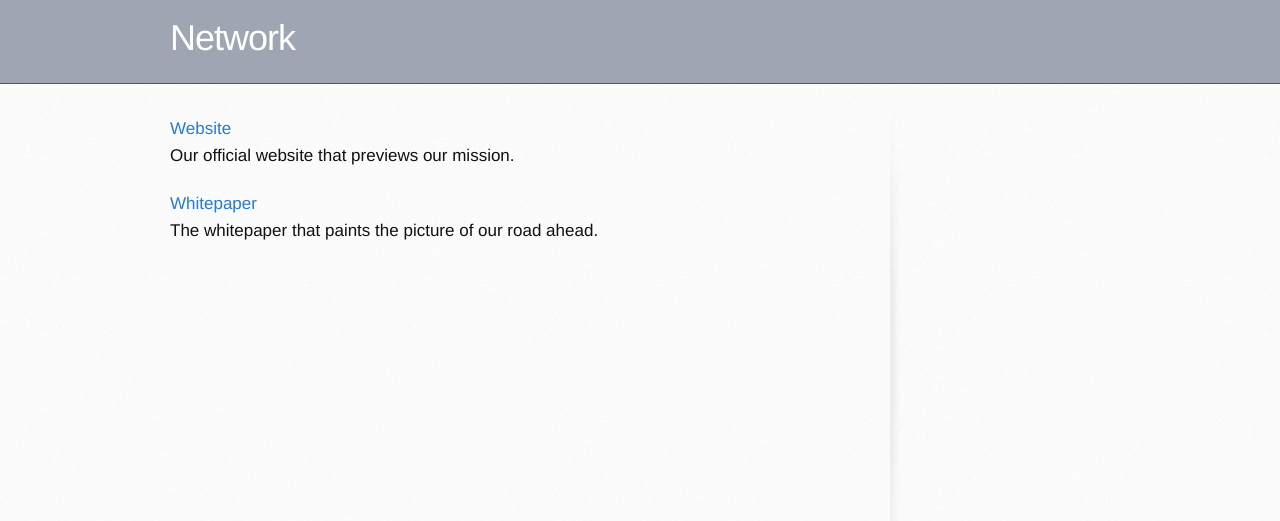
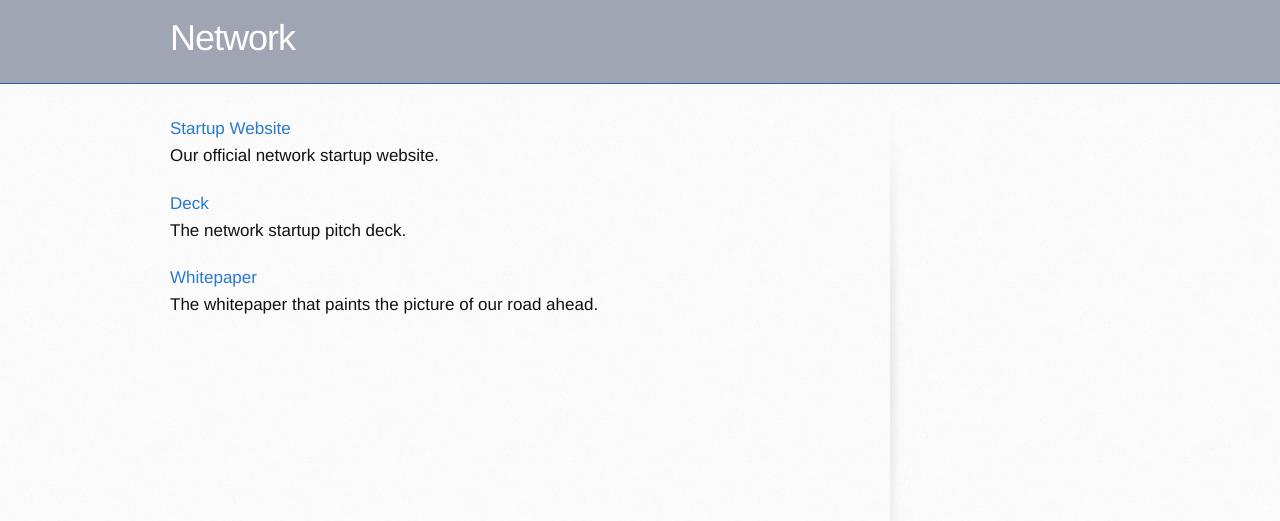
Before and after one commit to networkf/network.github.io, a Jekyll site: the page built from resources.md, in a window 1280 px wide. Shown: the top 521 px of the page. Built offline with Jekyll 4.4.1, drawn with Linux system fonts in a browser that asks for light colours; some web fonts are replaced; our own code applies the rules of GitHub Pages for plain Markdown files; the repository's description, which GitHub fills in, is left out.

Commit message:
Update resources.md

```diff
--- a/resources.md
+++ b/resources.md
@@ -6,10 +6,14 @@ layout: default
 </head>
 ---
 
-<a href="https://network.fund">Website</a>
+<a href="https://netxork.com">Startup Website</a>
 <br>
-Our official website that previews our mission.
+Our official network startup website.
 
-<a href="https://network.com.de/network.pdf">Whitepaper</a>
+<a href="https://netxork.com/deck">Deck</a>
+<br>
+The network startup pitch deck.
+
+<a href="https://network.foundation/network.pdf">Whitepaper</a>
 <br>
 The whitepaper that paints the picture of our road ahead.
```
